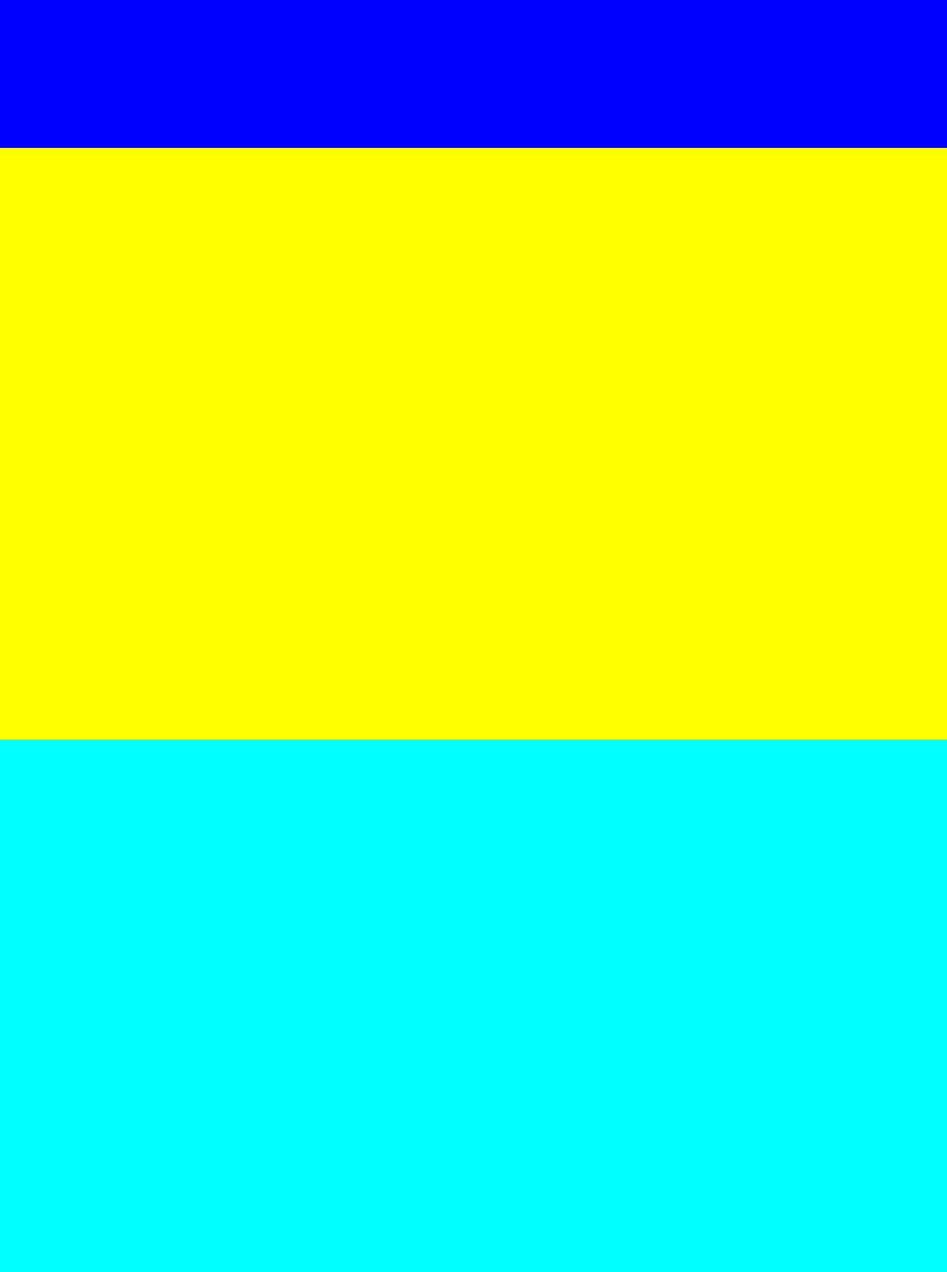
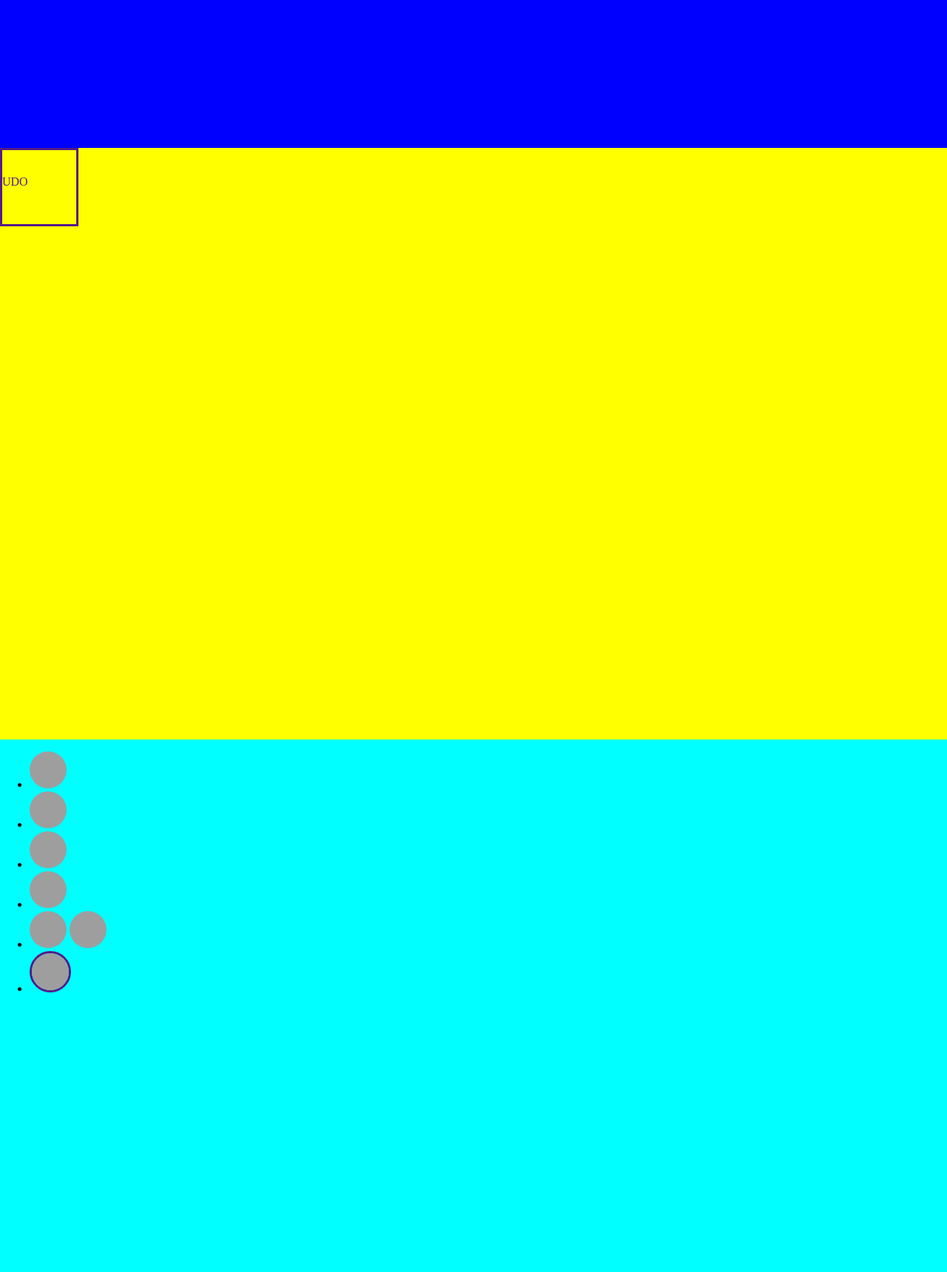
Before and after one commit to chrisarap/portfolio, a PHP site: page / in a window 1280 px wide. Shown: the part 680-2400 px from the top of the page at 74% size. Run offline with PHP 8.4, Linux system fonts and the light colour scheme; grey boxes are pictures that could not be loaded.

Commit message:
contact logos added

```diff
--- a/index.html
+++ b/index.html
@@ -30,8 +30,71 @@
 	<p>A Web Developer</p>
 </section>
 
-<section id="section-work"></section>
-<section id="section-contact"></section>
+<section id="section-work">
+
+
+		<a href="">
+			<div class="work-sec">
+				<img src="">
+				<p>UDO</p>
+			</div>
+		</a>
+
+
+
+
+</section>
+
+
+
+<section id="section-contact">
+	<ul>
+		<li>
+			<img
+				class="contact-img"
+				src="http://assets.stickpng.com/images/584ac2d03ac3a570f94a666d.png">
+		</li>
+		<li>
+			<img
+				class="contact-img"
+				src="https://design-style-guide.freecodecamp.org/downloads/fcc_secondary_small.png">
+		</li>
+		<li>
+			<img
+				class="contact-img"
+				src="https://image.flaticon.com/icons/png/512/174/174857.png">
+		</li>
+		<li>
+			<img
+				class="contact-img"
+				src="https://camo.githubusercontent.com/5334ac63cec7844521712c1f88727711dc1dc6a8b2a6ea85612408869f8dfef9/687474703a2f2f7777772e736f66746c61622e6e7475612e67722f7e6e69636b69652f696d616765732f6c6f676f2f636f6465776172732e706e67">
+		</li>
+		<li>
+			<a href="" target="_blank">
+				<img
+					class="contact-img"
+					src="http://assets.stickpng.com/images/5842a8fba6515b1e0ad75b03.png">
+			</a>
+
+			<a href="" target="_blank">
+				<img
+					class="contact-img"
+					src="https://upload.wikimedia.org/wikipedia/commons/thumb/1/19/WhatsApp_logo-color-vertical.svg/294px-WhatsApp_logo-color-vertical.svg.png">
+			</a>
+		</li>
+
+		<li>
+			<a href="" target="_blank">
+				<img
+					class="contact-img"
+					src="https://www.logo.wine/a/logo/Gmail/Gmail-Logo.wine.svg"
+					style="border: solid;"
+				>
+			</a>
+		</li>
+	</ul>
+
+</section>
 
 </body>
 </html>
--- a/style.css
+++ b/style.css
@@ -64,3 +64,20 @@ section {
 		height: 90vh;
 
 }
+
+.contact-img {
+	width: 50px;
+	height: 50px;
+	border-radius: 100%;
+}
+
+a {
+	text-decoration: none;
+
+}
+
+.work-sec{
+	border: solid;
+	width: 100px;
+	height: 100px;
+}
```
